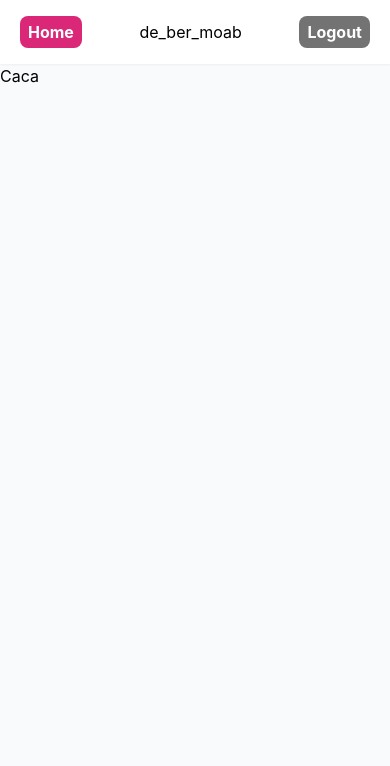
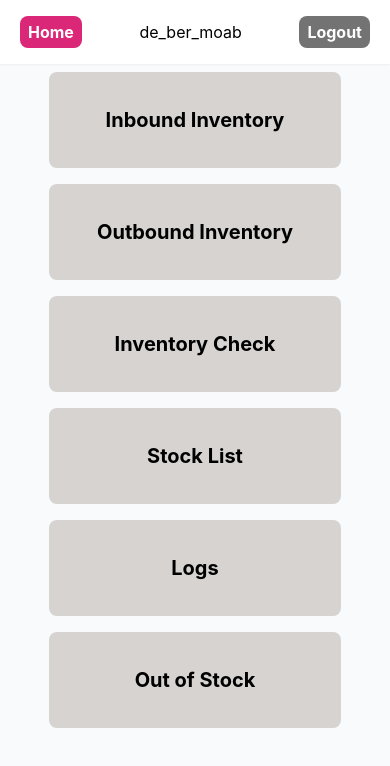
Before and after one commit to santiagomanso/inventory, a React (Create React App) app: page / in a window 390 px wide. Shown: the top 766 px of the page. Built offline with nearby package versions, Linux system fonts and the light colour scheme.

Commit message:
responsive navbar buttons started

```diff
--- a/src/App.js
+++ b/src/App.js
@@ -1,11 +1,12 @@
-import logo from './logo.svg';
 import './App.css';
-import { Navbar } from './components/navbar/Navbar';
 import { Layout } from './components/layout/Layout';
+import { NavButtons } from './components/NavButtons';
 
 function App() {
   return (
-    <Layout />
+    <Layout>
+      <NavButtons />
+    </Layout>
   );
 }
 
--- /dev/null
+++ b/src/components/NavButtons.jsx
@@ -0,0 +1,14 @@
+import React from 'react'
+
+export const NavButtons = () => {
+    return (
+        <div className='flex flex-col sm:flex-row items-center'>
+            <button className='m-2 sm:m-10 h-24 sm:h-64 w-3/4 sm:w-full bg-stone-300 py-4 px-5 rounded-lg font-bold text-xl'>Inbound Inventory</button>
+            <button className='m-2 sm:m-10 h-24 sm:h-64 w-3/4 sm:w-full bg-stone-300 py-4 px-5 rounded-lg font-bold text-xl'>Outbound Inventory</button>
+            <button className='m-2 sm:m-10 h-24 sm:h-64 w-3/4 sm:w-full bg-stone-300 py-4 px-5 rounded-lg font-bold text-xl'>Inventory Check</button>
+            <button className='m-2 sm:m-10 h-24 sm:h-64 w-3/4 sm:w-full bg-stone-300 py-4 px-5 rounded-lg font-bold text-xl'>Stock List</button>
+            <button className='m-2 sm:m-10 h-24 sm:h-64 w-3/4 sm:w-full bg-stone-300 py-4 px-5 rounded-lg font-bold text-xl'>Logs</button>
+            <button className='m-2 sm:m-10 h-24 sm:h-64 w-3/4 sm:w-full bg-stone-300 py-4 px-5 rounded-lg font-bold text-xl'>Out of Stock</button>
+        </div>
+    )
+}
--- a/src/components/layout/Layout.jsx
+++ b/src/components/layout/Layout.jsx
@@ -1,11 +1,11 @@
 import React from 'react'
 import { Navbar } from '../navbar/Navbar'
 
-export const Layout = () => {
+export const Layout = ({children}) => {
     return (
         <div className='h-screen bg-slate-50'>
             <Navbar />
-            Caca
+            {children}
         </div>
     )
 }
```
